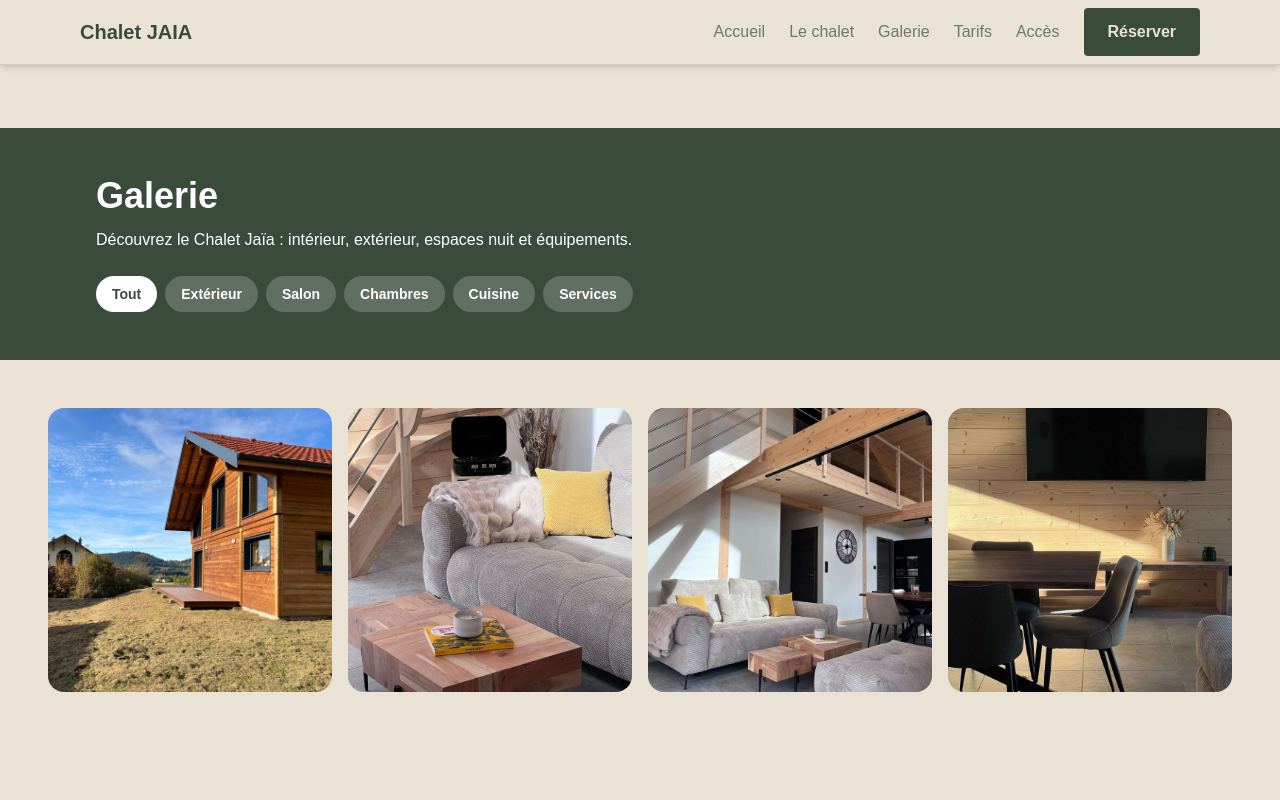
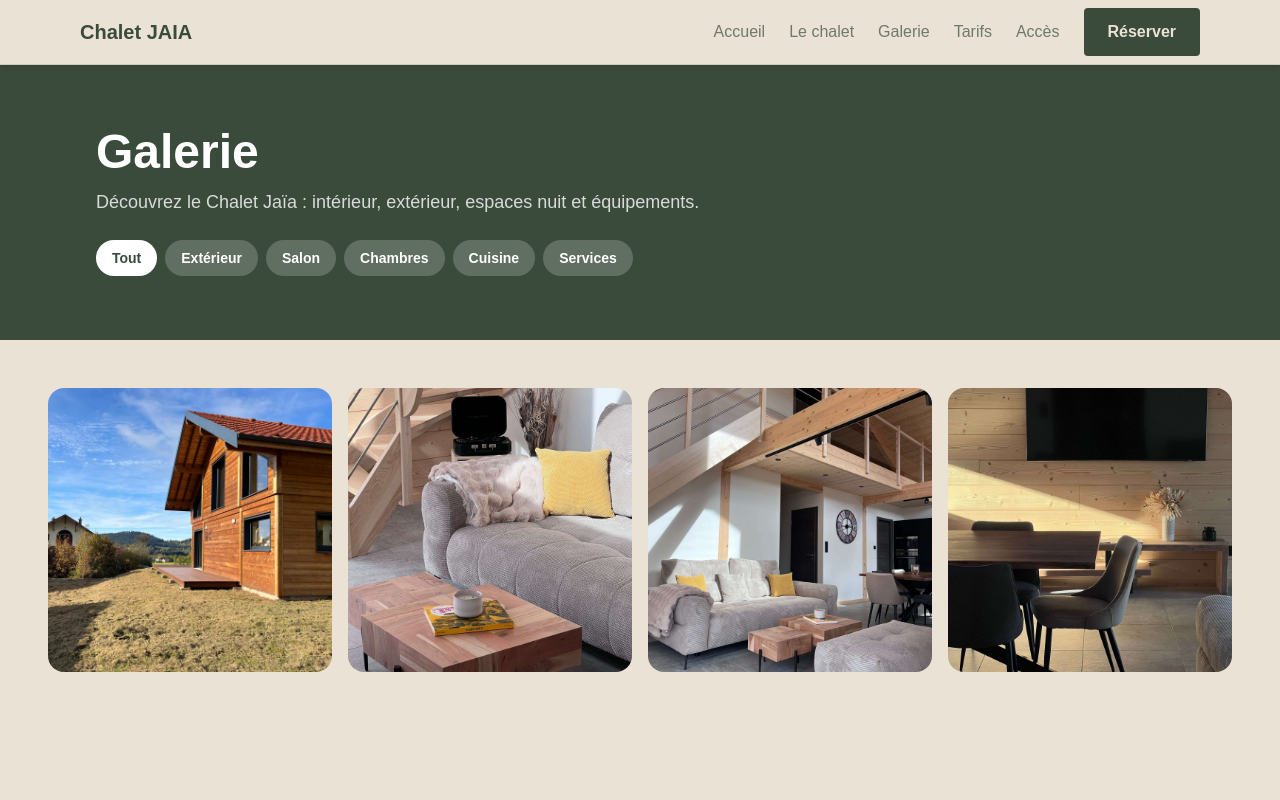
Before and after one commit to alexisgruny/chalet-site, a Next.js app: page /galerie in a window 1280 px wide. Shown: the top 800 px of the page. Built offline with nearby package versions, Linux system fonts and the light colour scheme.

Commit message:
CSS gallery

```diff
--- a/src/app/galerie/page.tsx
+++ b/src/app/galerie/page.tsx
@@ -6,9 +6,5 @@ export const metadata = {
 };
 
 export default function GaleriePage() {
-  return (
-    <main className="min-h-screen pt-16">
-      <GalleryClient />
-    </main>
-  );
+  return <GalleryClient />;
 }
--- a/src/components/section/galleryClient.tsx
+++ b/src/components/section/galleryClient.tsx
@@ -39,21 +39,21 @@ export default function GalleryClient() {
         setOpenIndex((i) => (i === null ? null : (i + 1) % filtered.length));
 
     return (
-        <section className="w-full">
-            {/* Tabs (centré) */}
-            <div className="bg-[#3a4b3c] w-full">
-        <div className="container-section py-12 space-y-6">
+        <>
+            {/* Hero */}
+            <section className="section-green pt-20">
+        <div className="container-section space-y-6">
 
           <div className="space-y-3">
-            <h1 className="text-3xl md:text-4xl font-bold text-white">
+            <h1 className="text-3xl md:text-5xl font-bold text-white">
               Galerie
             </h1>
-            <p className="text-white max-w-2xl">
+            <p className="text-white/80 text-lg max-w-2xl">
               Découvrez le Chalet Jaïa : intérieur, extérieur, espaces nuit et équipements.
             </p>
           </div>
 
-          {/* Categories */}
+          {/* Filtres */}
           <div className="flex flex-wrap gap-2">
             {categories.map((c) => (
               <button
@@ -71,7 +71,7 @@ export default function GalleryClient() {
             ))}
           </div>
         </div>
-      </div>
+      </section>
 
             {/* Grille premium full width */}
             <div className="w-full px-4 sm:px-6 lg:px-12 pb-14 mt-8 md:mt-12">
@@ -198,6 +198,6 @@ export default function GalleryClient() {
                     </div>
                 </div>
             )}
-        </section>
+        </>
     );
 }
```
